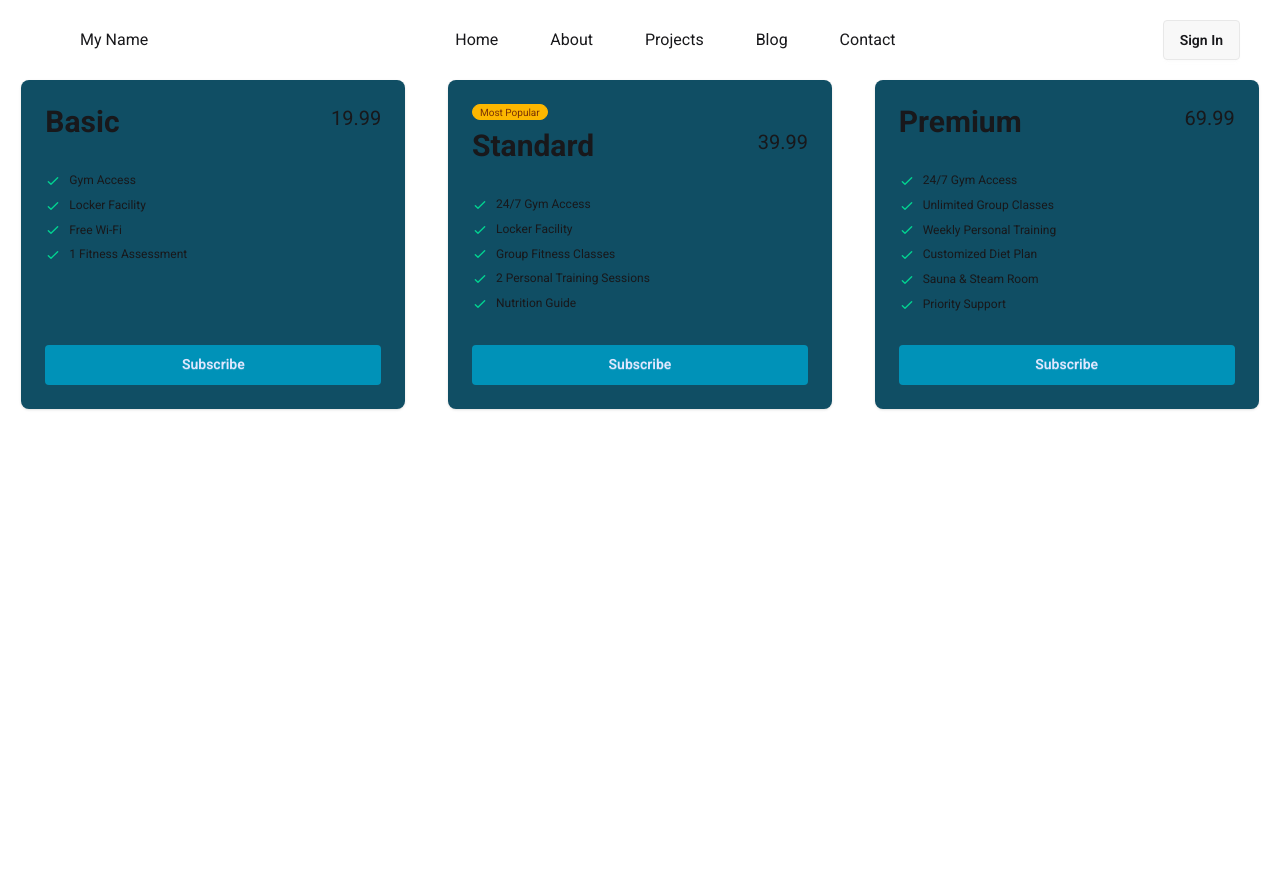
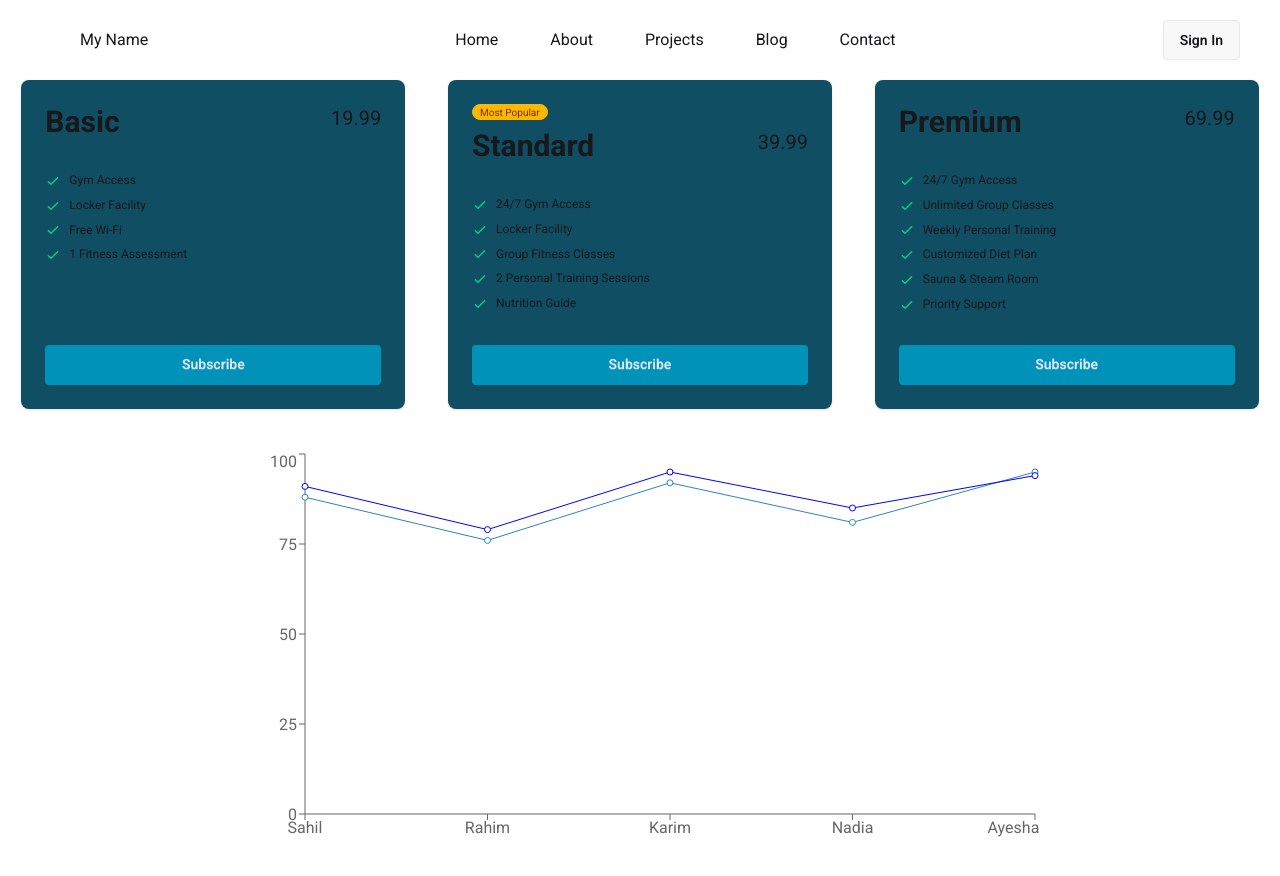
Before and after one commit to asm-saim/v6-tailwind-react-pricing-options, a React (Vite) app: page / in a window 1280 px wide. Shown: the top 876 px of the page. Before the commit the page ends 800 px from the top, so only its background shows below. Built offline with nearby package versions, Linux system fonts and the light colour scheme.

Commit message:
added recharts package and created a chart using Linechart,Line,tooltip

```diff
--- a/package.json
+++ b/package.json
@@ -15,6 +15,7 @@
     "lucide-react": "^1.23.0",
     "react": "^19.2.7",
     "react-dom": "^19.2.7",
+    "recharts": "^3.9.2",
     "tailwindcss": "^4.3.2"
   },
   "devDependencies": {
--- a/src/App.jsx
+++ b/src/App.jsx
@@ -4,6 +4,7 @@ import DaisyNav from './components/DaisyNav/DaisyNav'
 import Navbar from './components/Navbar/Navbar'
 import PricingOption from './components/PricingOptions/PricingOption'
 import { Divide } from 'lucide-react'
+import Recharts from './components/Recharts/Recharts'
 
 
 const pricingData = fetch('pricing.json').then(res => res.json())
@@ -13,13 +14,14 @@ function App() {
   return (
     <>
       <Navbar></Navbar>
+      {/* <DaisyNav></DaisyNav> */}
+
       <Suspense fallback={<div className='flex justify-center'>
         <span className="text-center loading loading-dots loading-xl"></span>
       </div>}>
         <PricingOption pricingData={pricingData}></PricingOption>
       </Suspense>
-
-      {/* <DaisyNav></DaisyNav> */}
+      <Recharts></Recharts>
     </>
   )
 }
--- /dev/null
+++ b/src/components/Recharts/Recharts.jsx
@@ -0,0 +1,66 @@
+import React from 'react';
+import { Line, LineChart, Tooltip, XAxis, YAxis } from 'recharts';
+
+const studentsMarks = [
+    {
+        id: 1,
+        name: "Sahil",
+        math: 88,
+        english: 82,
+        science: 91,
+        physics: 85,
+        ict: 94,
+    },
+    {
+        id: 2,
+        name: "Rahim",
+        math: 76,
+        english: 80,
+        science: 79,
+        physics: 84,
+        ict: 88,
+    },
+    {
+        id: 3,
+        name: "Karim",
+        math: 92,
+        english: 87,
+        science: 95,
+        physics: 90,
+        ict: 93,
+    },
+    {
+        id: 4,
+        name: "Nadia",
+        math: 81,
+        english: 89,
+        science: 85,
+        physics: 83,
+        ict: 90,
+    },
+    {
+        id: 5,
+        name: "Ayesha",
+        math: 95,
+        english: 91,
+        science: 94,
+        physics: 97,
+        ict: 96,
+    },
+];
+
+const Recharts = () => {
+    return (
+        <div className='my-10'>
+            <LineChart className='max-w-7xl mx-auto' height={400} width={800} data={studentsMarks}>
+                <XAxis dataKey={"name"}></XAxis>
+                <YAxis></YAxis>
+                <Line dataKey={"math"}></Line>
+                <Line dataKey={"science"} stroke='blue'></Line>
+                <Tooltip></Tooltip>
+            </LineChart>
+        </div>
+    );
+};
+
+export default Recharts;
```
Also changed, not shown: 1 other file (tests, documents, lock files or other folders).
